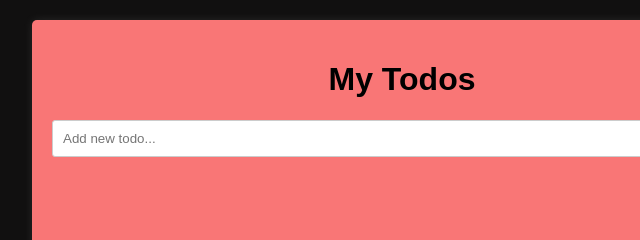
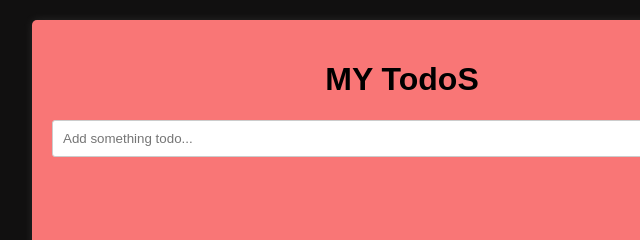
Before and after one commit to Taniakhawaja/to-do, a plain HTML site: page index.html in a window 1280 px wide. Shown: the top 240 px of the page, 238-878 px from the left. Drawn offline with Linux system fonts and the light colour scheme.

Commit message:
Update index.html

```diff
--- a/index.html
+++ b/index.html
@@ -8,8 +8,8 @@
 </head>
 <body>
     <div id="todo-container">
-        <h1>My Todos</h1>
-        <input type="text" id="todo-input" placeholder="Add new todo...">
+        <h1>MY TodoS</h1>
+        <input type="text" id="todo-input" placeholder="Add something todo...">
         <ul id="todo-list"></ul>
     </div>
 
```
